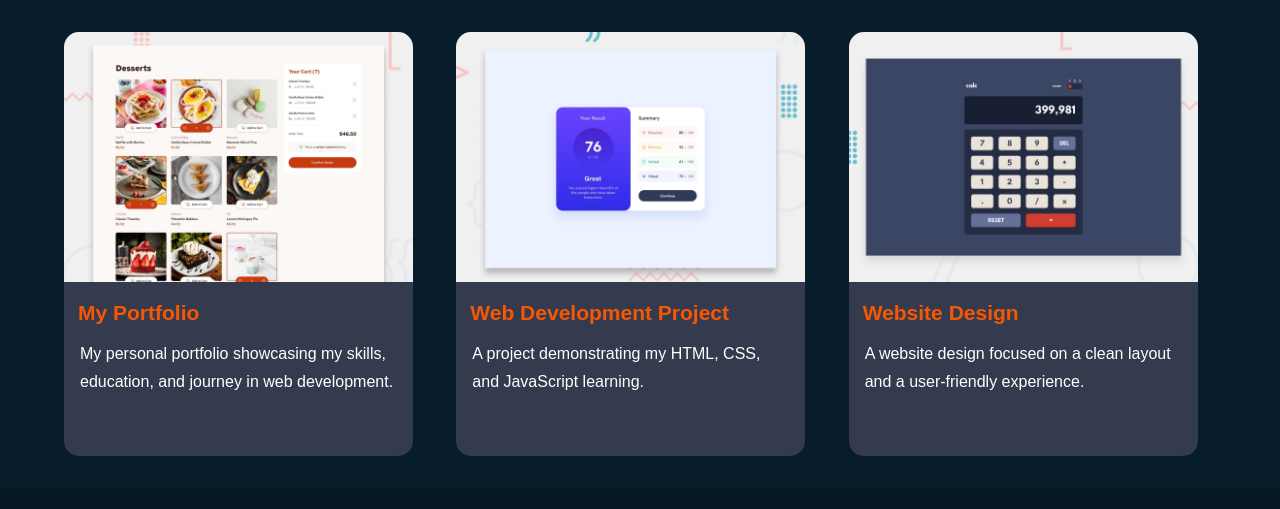
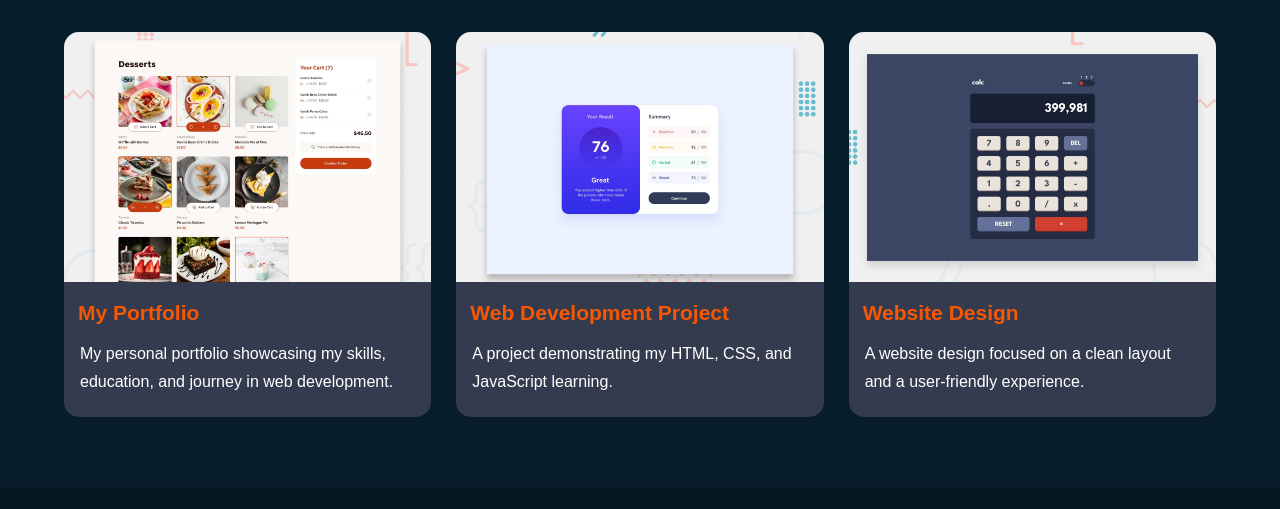
Before and after one commit to jeandamourirasubiza81/Best-my-portfolio, a plain HTML site: page Project.html in a window 1280 px wide. Shown: the part 227-736 px from the top of the page. Drawn offline with Linux system fonts and the light colour scheme.

Commit message:
change code

```diff
--- a/Project.html
+++ b/Project.html
@@ -114,10 +114,8 @@
         }
 
         .project-card {
-            width: 95%;
-            height: 110%;
+
             background-color: #343B4E;
-
             border-radius: 15px;
             overflow: hidden;
             transition: transform 0.3s, border-color 0.3s;
```
Also changed, not shown: Blogs.html (+1 -2 lines).
